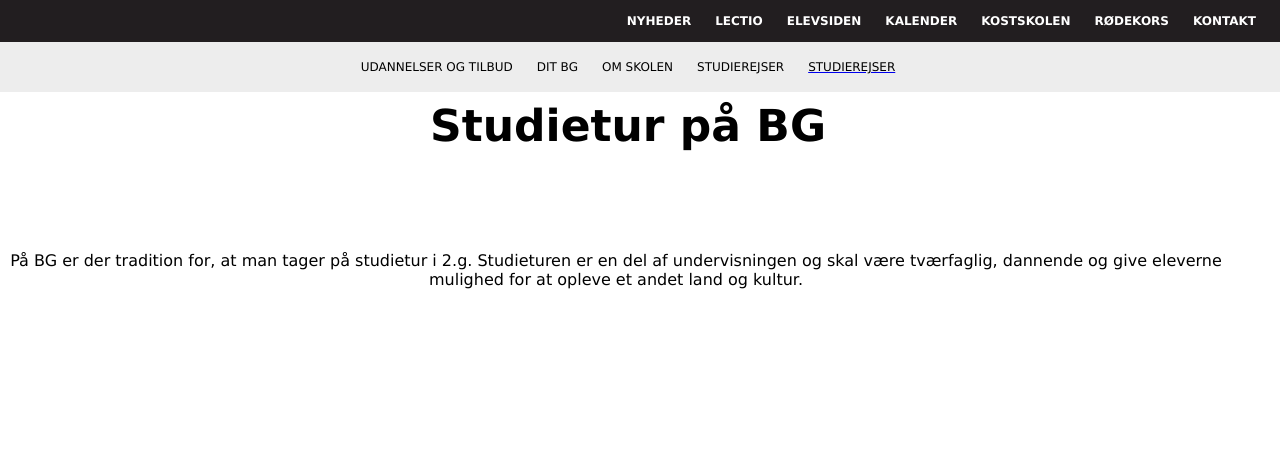
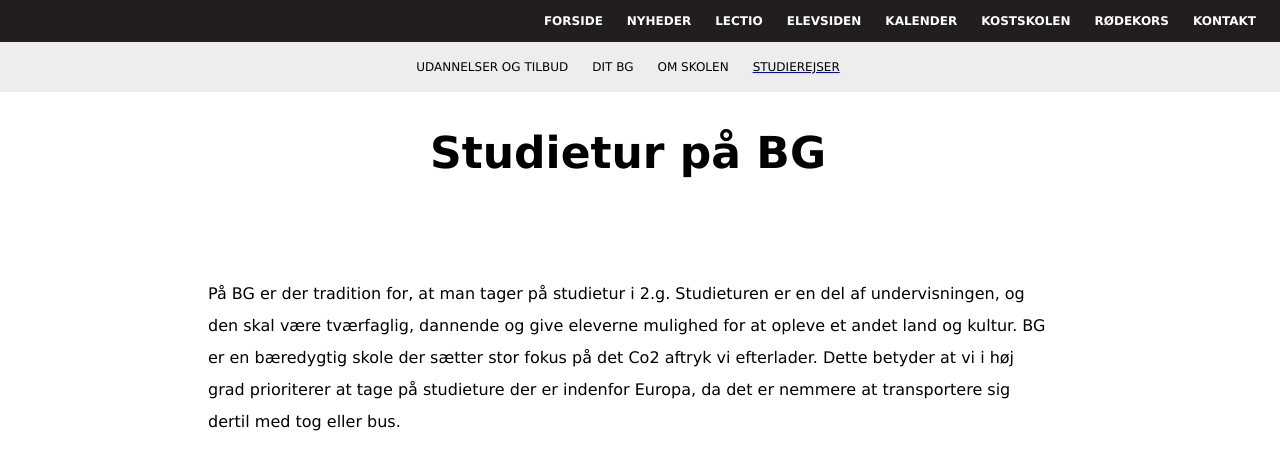
Before and after one commit to TingenOAT/BG-Studierejser, a plain HTML site: page hjemskærm.html in a window 1280 px wide. Drawn offline with Linux system fonts and the light colour scheme.

Commit message:
Tekst Update 1

```diff
--- a/hjemskærm.html
+++ b/hjemskærm.html
@@ -1,7 +1,9 @@
 <head>
     <link rel="stylesheet" href="style.css">
 </head>
+/* Topboks, grå med hvid tekst */
 <div class="topbox">
+    <div class="header-hvid"> Forside </div>
     <div class="header-hvid"> Nyheder </div>
     <div class="header-hvid"> Lectio </div>
     <div class="header-hvid"> Elevsiden </div>
@@ -11,11 +13,11 @@
     <div class="header-hvid"> Kontakt </div>
 </div>
 
+/* Topboks, grå med sort tekst */
 <div class="undertopbox">
     <div class="header-sort"> Udannelser og tilbud </div>
     <div class="header-sort"> Dit BG </div>
     <div class="header-sort"> Om skolen </div>
-    <div class="header-sort"> studierejser </div>
     <a href="studierejseskærm.html"><div class="header-sort"> studierejser </div></a>
 </div>
 <div class="forside-header">
@@ -23,6 +25,6 @@
 
 <div class="forside-tekst">
         <p>
-            På BG er der tradition for, at man tager på studietur i 2.g. Studieturen er en del af undervisningen og skal være tværfaglig, dannende og give eleverne mulighed for at opleve et andet land og kultur.
+            På BG er der tradition for, at man tager på studietur i 2.g. Studieturen er en del af undervisningen, og den skal være tværfaglig, dannende og give eleverne mulighed for at opleve et andet land og kultur. BG er en bæredygtig skole der sætter stor fokus på det Co2 aftryk vi efterlader. Dette betyder at vi i høj grad prioriterer at tage på studieture der er indenfor Europa, da det er nemmere at transportere sig dertil med tog eller bus.
         </p>
 </div>
--- a/style.css
+++ b/style.css
@@ -68,9 +68,11 @@ margin-top: 42px;
     color: Black;
     font-size: 16px;
     margin-top: 0;
-    text-align: center;
+    text-align: left;
+    line-height: 2;
     padding: right 50px;
-    margin-right: 24px;
+    margin-right: 200px;
+    margin-left: 200px;
     margin-top: 100px;
 }
 .forside-header {
```
